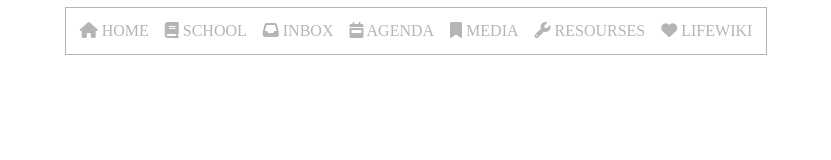
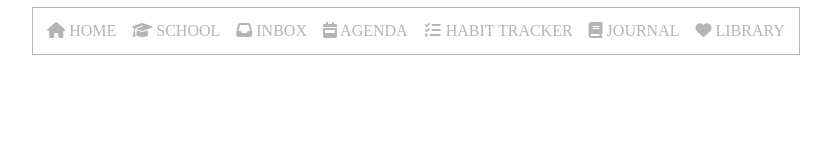
Before and after one commit to Daniel1788/notion_navbar, a plain HTML site: page index.html in a window 1280 px wide. Shown: the whole page, without its empty margins (224-1055 px from the left). Drawn offline with Linux system fonts and the light colour scheme.

Commit message:
commit 2

```diff
--- a/index.html
+++ b/index.html
@@ -59,13 +59,12 @@
 
 	<nav class="navMenu  border">
 		<a id="home" onclick="navigate(this.id)" href="#"> <i class="fa-solid fa-house"></i> Home</a>
-		<a id="notes" onclick="navigate(this.id)" href="#"> <i class="fa-solid fa-book"></i> School</a>
+		<a id="school" onclick="navigate(this.id)" href="#"> <i class="fa-sharp fa-solid fa-graduation-cap"></i> School</a>
 		<a id="inbox" onclick="navigate(this.id)" href="#"> <i class="fa-solid fa-inbox"></i> Inbox</a>
 		<a id="week" onclick="navigate(this.id)" href="#"> <i class="fa-solid fa-calendar-week"></i> Agenda</a>
-
-		<a id="media" onclick="navigate(this.id)" href="#"> <i class="fa-solid fa-bookmark"></i> Media</a>
-		<a id="resourses" onclick="navigate(this.id)" href="#"> <i class="fa-solid fa-wrench"></i> Resourses</a>
-		<a id="lifewiki" onclick="navigate(this.id)" href="#"> <i class="fa-solid fa-heart"></i> Lifewiki</a>
+		<a id="tracker" onclick="navigate(this.id)" href="#"> <i class="fa-solid fa-list-check"></i> Habit Tracker</a>
+		<a id="journal" onclick="navigate(this.id)" href="#"> <i class="fa-sharp fa-solid fa-book"></i> Journal</a>
+		<a id="library" onclick="navigate(this.id)" href="#"> <i class="fa-solid fa-heart"></i> Library</a>
 
 
 
@@ -88,27 +87,14 @@
 				window.open("https://mail.google.com/mail/u/0/#inbox", '_self').focus();
 			else if (id == "week")
 				window.open("https://www.notion.so/daniel178/Agenda-4f7b3f3feb2747f69a1e49fd352c9120?pvs=4", '_self').focus();
-			else if (id == "month")
-				window.open("https://example.com", '_self').focus();
-			else if (id == "projects")
-				window.open("https://example.com", '_self').focus();
-			else if (id == "business")
-				window.open("https://example.com", '_self').focus();
-			else if (id == "tasks")
-				window.open("https://example.com", '_self').focus();
-			else if (id == "knowledge")
-				window.open("https://example.com", '_self').focus();
-			else if (id == "topics")
-				window.open("https://example.com", '_self').focus();
-			else if (id == "notes")
-				window.open("https://example.com", '_self').focus();
-			else if (id == "media")
-				window.open("https://example.com", '_self').focus();
-			else if (id == "resourses")
-				window.open("https://example.com3", '_self').focus();
-			else if (id == "lifewiki")
-				window.open("https://example.com", '_self').focus();
-
+			else if (id == "school")
+				window.open("https://www.notion.so/daniel178/School-ad874f8b11e54934a2b7bf1fb764b1a5?pvs=4", '_self').focus();
+			else if (id == "tracker")
+				window.open("https://www.notion.so/daniel178/Habit-Tracker-ee4b12b1220643dc9f49e1105295ff6c?pvs=4", '_self').focus();
+			else if (id == "journal")
+				window.open("https://www.notion.so/daniel178/Reflection-Journals-ccb527ead2a14ab79543472a341cf5b5?pvs=4", '_self').focus();
+			else if (id == "library")
+			window.open("https://www.notion.so/daniel178/Library-147acc26ce584fbeb4e720960ebd5efc?pvs=4", '_self').focus();
 		}
 	</script>
 
```
